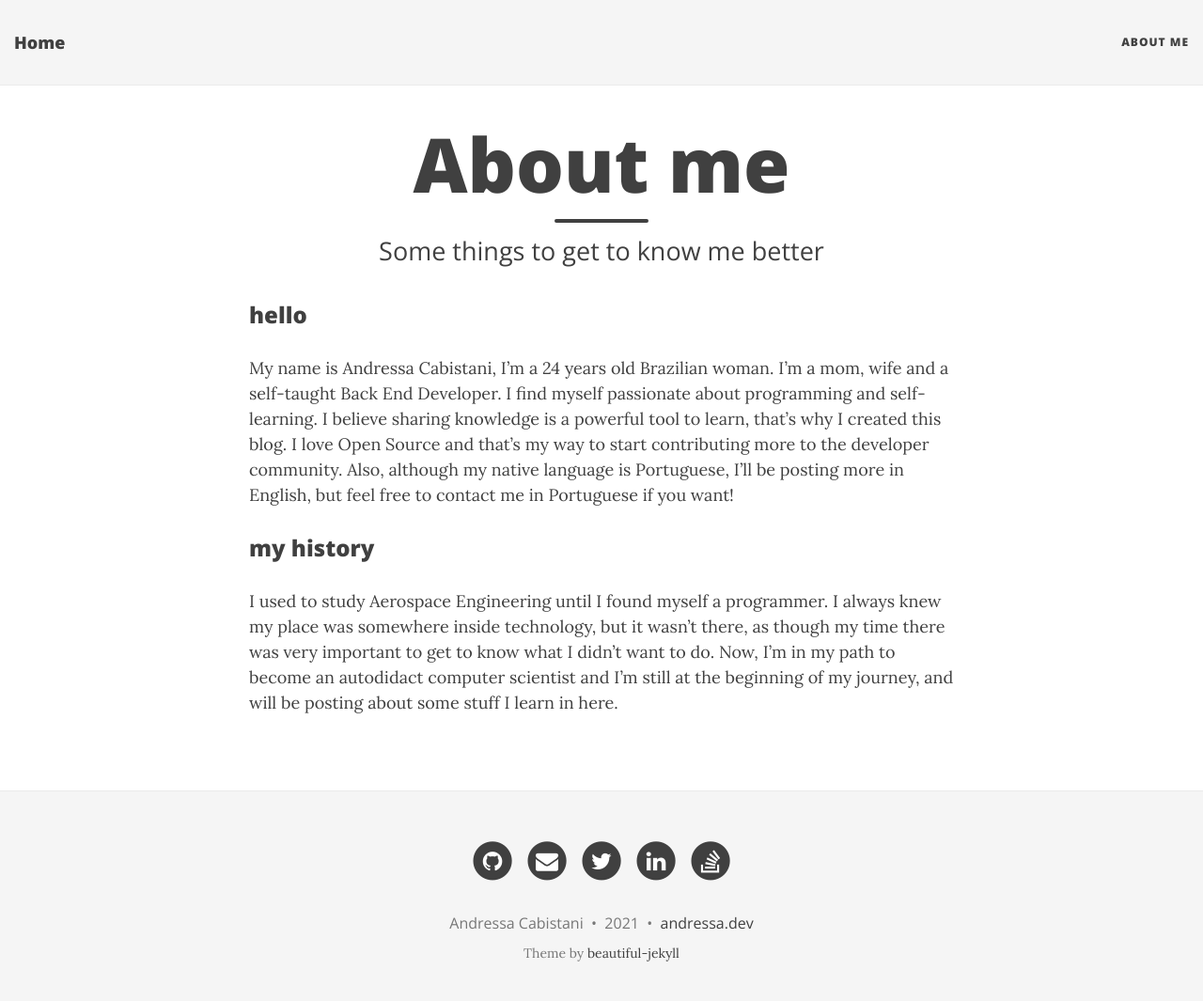
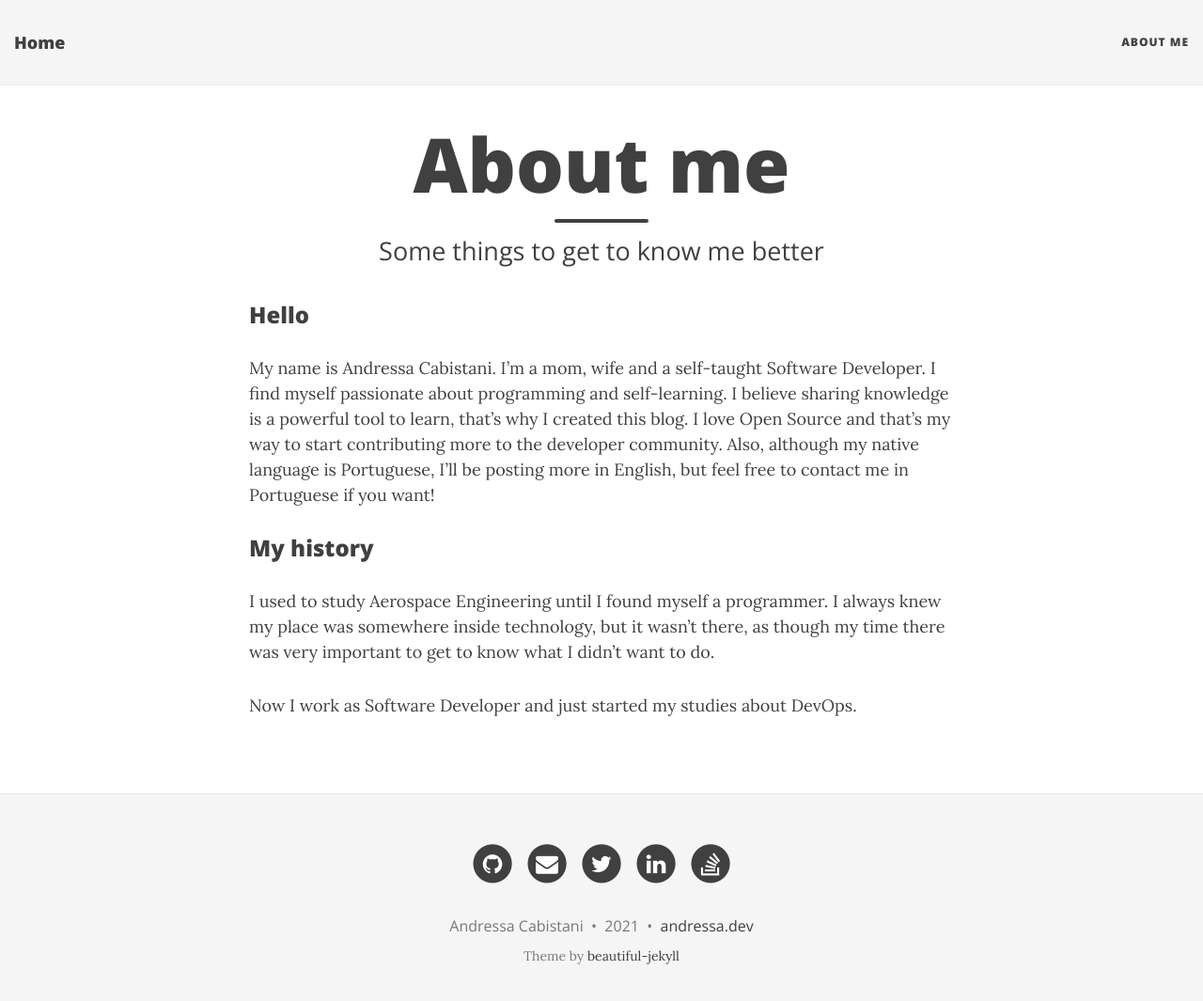
Before and after one commit to andressadotpy/andressadotpy.github.io, a Jekyll site: the page built from aboutme.md, in a window 1280 px wide and 1078 px high. Shown: the top 1065 px of the window at 94% size. Built offline with Jekyll 4.4.1, drawn with Linux system fonts in a browser that asks for light colours; nearby versions of some CDN libraries.

Commit message:
New post; changes in oop post and aboutme

```diff
--- a/aboutme.md
+++ b/aboutme.md
@@ -4,19 +4,12 @@ title: About me
 subtitle: Some things to get to know me better
 ---
 
-### hello
-My name is Andressa Cabistani, I'm a 24 years old Brazilian woman. I'm
-a mom, wife and a self-taught Back End Developer. I find myself passionate
-about programming and self-learning. I believe sharing knowledge is a powerful tool
-to learn, that's why I created this blog. I love Open Source and that's my
-way to start contributing more to the developer community. Also, although my
-native language is Portuguese, I'll be posting more in English, but feel free to contact me in Portuguese if you want!
+### Hello
+My name is Andressa Cabistani. I'm a mom, wife and a self-taught Software Developer. I find myself passionate about programming and self-learning. I believe sharing knowledge is a powerful tool to learn, that's why I created this blog. I love Open Source and that's my way to start contributing more to the developer community. Also, although my native language is Portuguese, I'll be posting more in English, but feel free to contact me in Portuguese if you want!
 
 
-### my history
+### My history
 
-I used to study Aerospace Engineering until I found myself a programmer. I always knew
-my place was somewhere inside technology, but it wasn't there, as though my
-time there was very important to get to know what I didn't want to do. Now, I'm in
-my path to become an autodidact computer scientist and I'm still
-at the beginning of my journey, and will be posting about some stuff I learn in here.
+I used to study Aerospace Engineering until I found myself a programmer. I always knew my place was somewhere inside technology, but it wasn't there, as though my time there was very important to get to know what I didn't want to do.
+
+Now I work as Software Developer and just started my studies about DevOps.
```
Also changed, not shown: _posts/2020-04-06-understanding-oop-part-1.md (+4 -6 lines), _posts/2021-04-19-junior-and-agile.md (added, +41 -0 lines).
